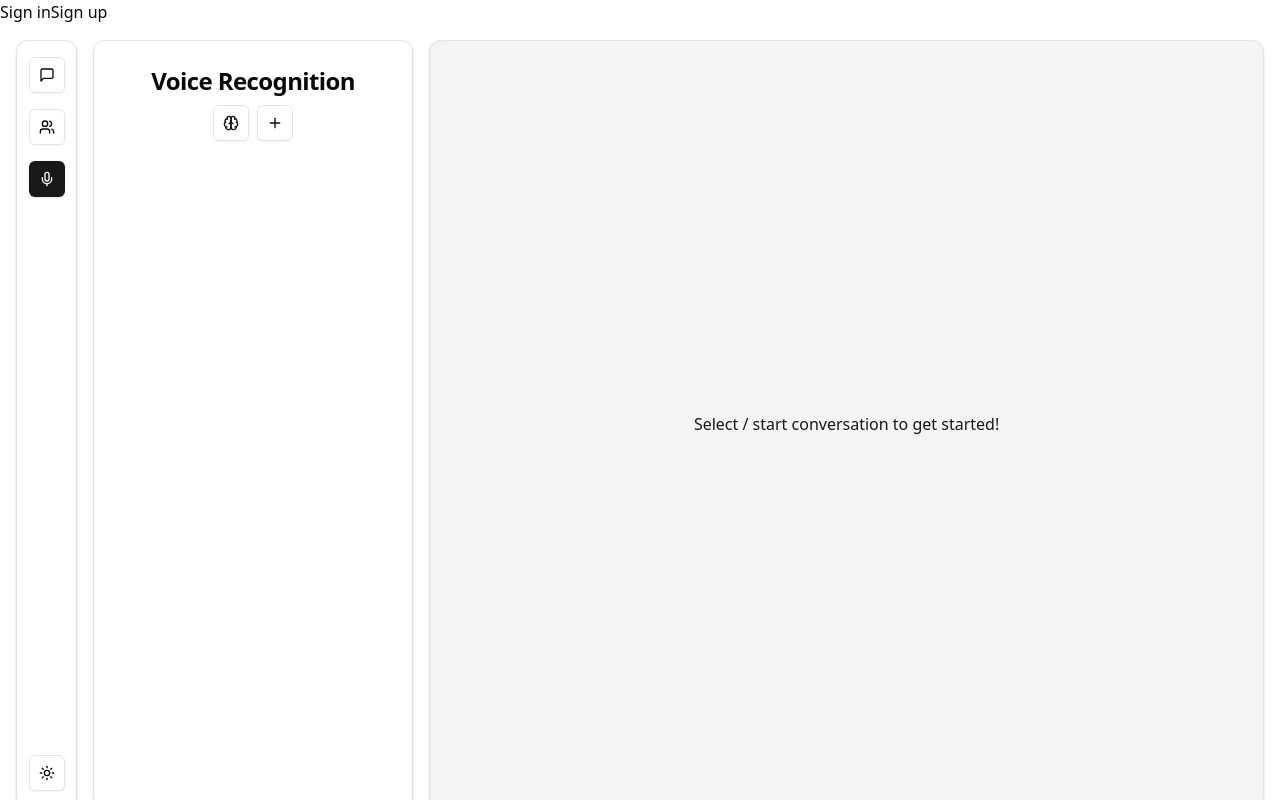
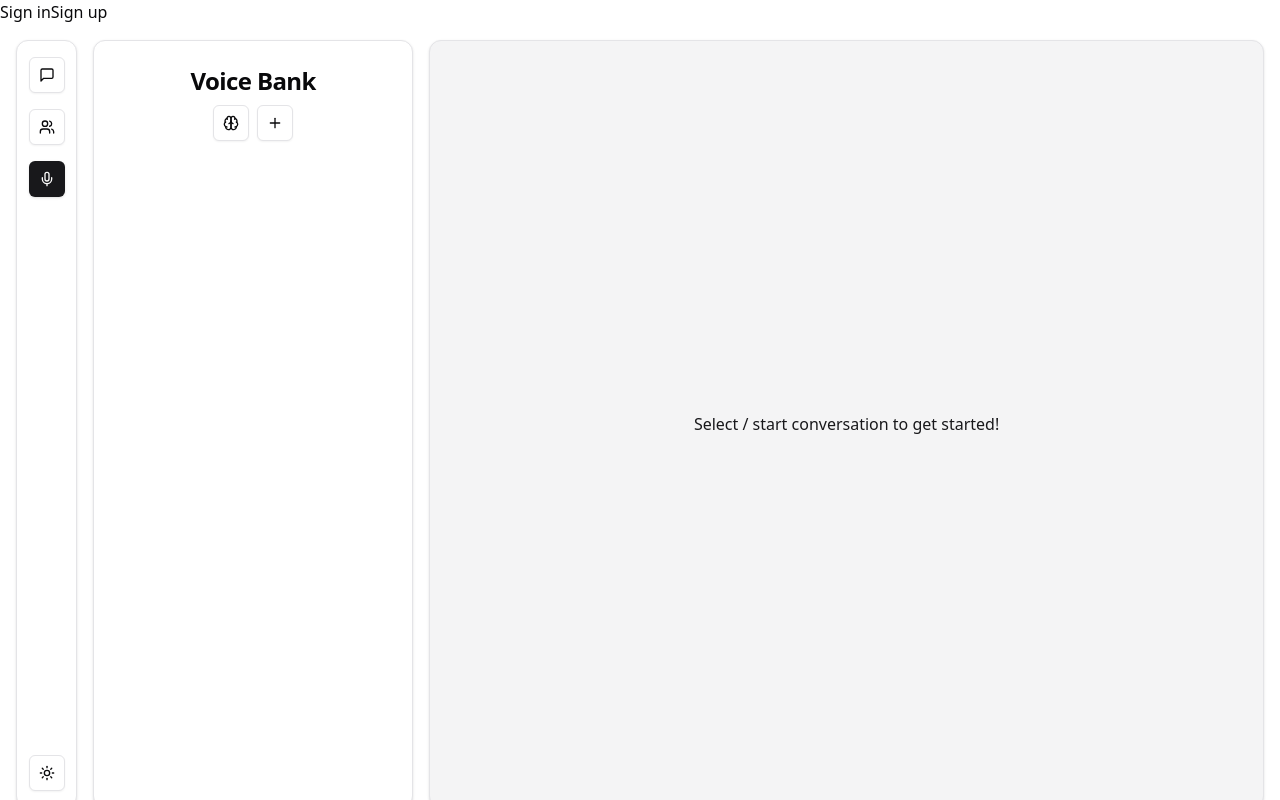
Before and after one commit to Apurba-pal/chat_app, a Next.js app: page /voice_recognition in a window 1280 px wide. Built offline with nearby package versions, Linux system fonts and the light colour scheme; no server answers.

Commit message:
rename title in VoiceRecognitionPage to 'Voice Bank' and adjust layout for UnrecognisedButton

```diff
--- a/app/(root)/voice_recognition/page.tsx
+++ b/app/(root)/voice_recognition/page.tsx
@@ -7,7 +7,7 @@ const VoiceRecognitionPage = () => {
   return (
     <>
       <ItemList
-        title='Voice Recognition'
+        title='Voice Bank'
         action={
           <div className="flex items-center gap-2">
             <MasterButton />
@@ -15,8 +15,11 @@ const VoiceRecognitionPage = () => {
           </div>
         }
       >
-        <div className="mt-auto">
-          <UnrecognisedButton />
+        <div className="flex flex-col h-[calc(100vh-200px)]">
+          <div className="flex-grow"></div>
+          <div className="flex justify-center pb-4">
+            <UnrecognisedButton />
+          </div>
         </div>
       </ItemList>
       <ConversationFallback />
```
